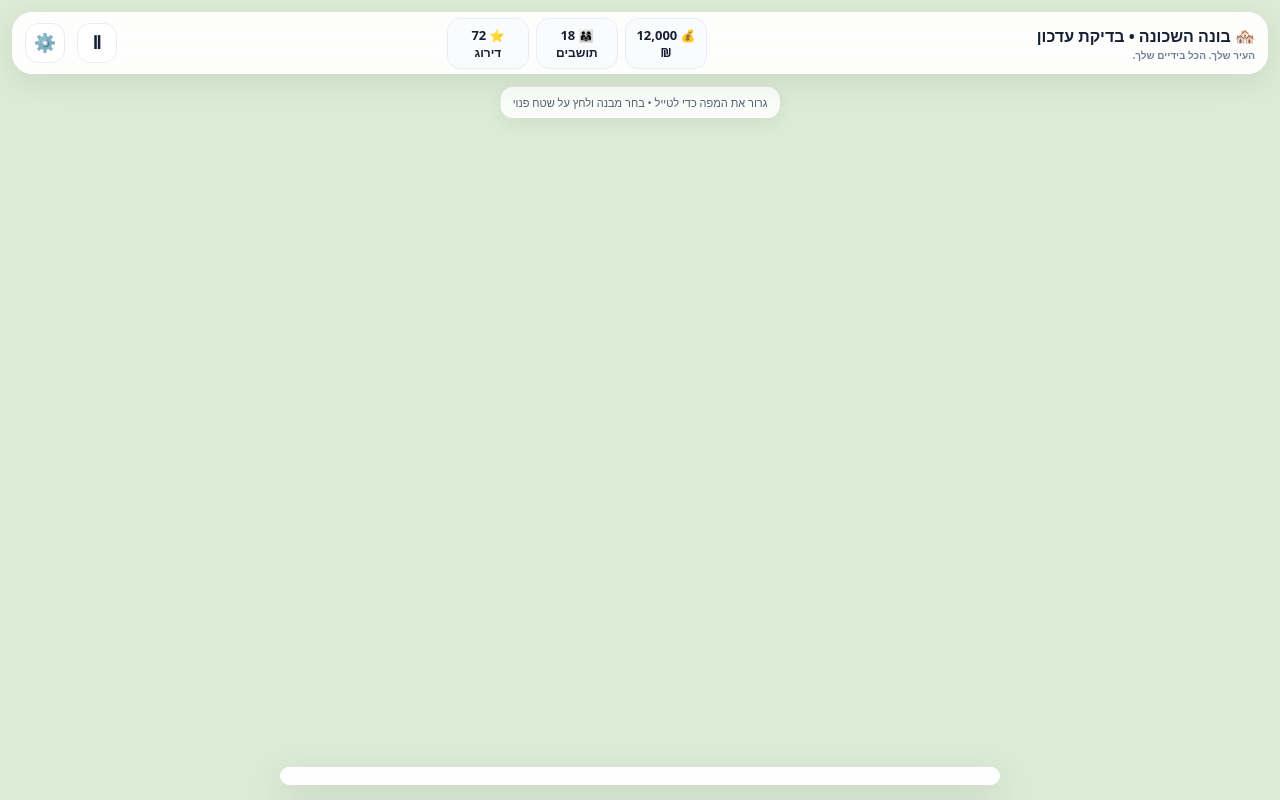
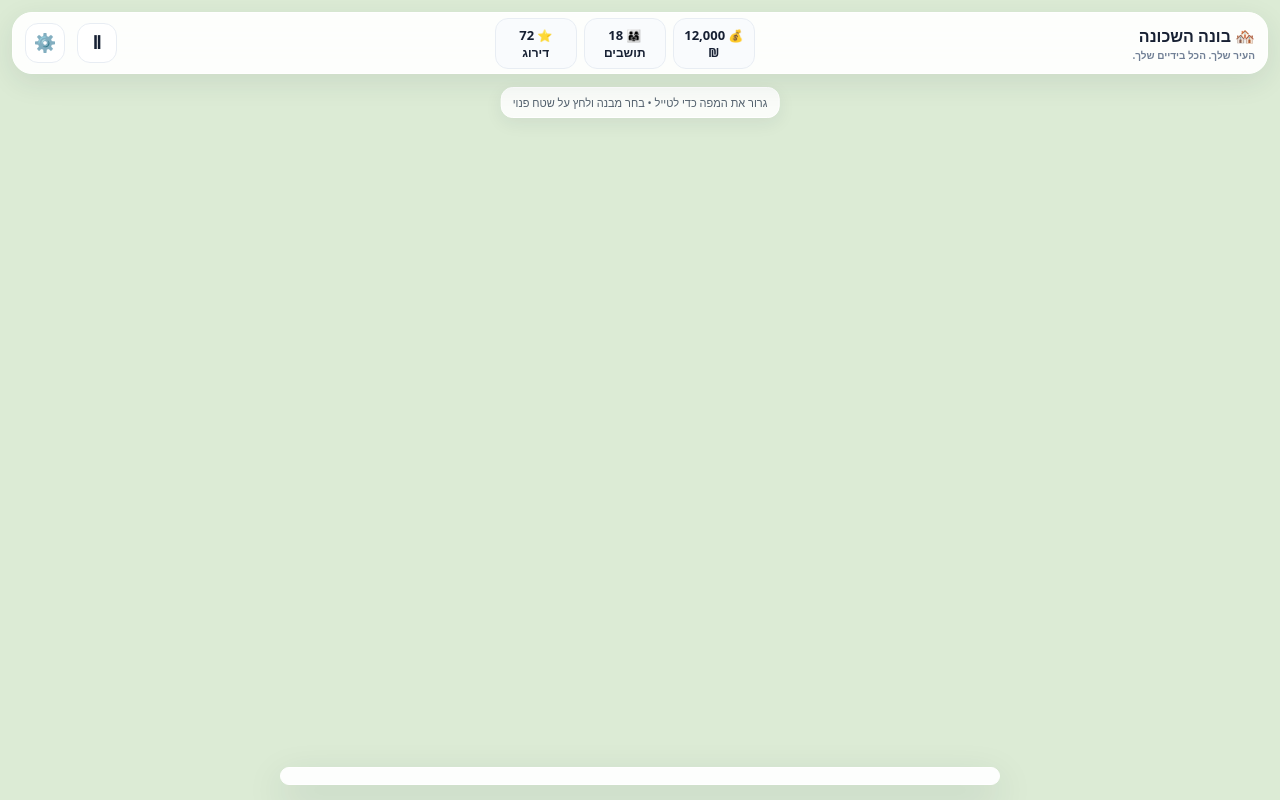
Before and after one commit to ari900630-tech/Neighborhood-builder-, a website: page index.html in a window 1280 px wide. Drawn offline with Linux system fonts and the light colour scheme.

Commit message:
Publish test: restore normal title

```diff
--- a/index.html
+++ b/index.html
@@ -43,7 +43,7 @@ body{min-height:100dvh;width:100vw}
 <div id="app">
 <canvas id="game"></canvas>
 <header class="top">
-  <div class="logo">🏘️ בונה השכונה • בדיקת עדכון<span>העיר שלך. הכל בידיים שלך.</span></div>
+  <div class="logo">🏘️ בונה השכונה<span>העיר שלך. הכל בידיים שלך.</span></div>
   <div class="stats">
     <div class="stat">💰 <b id="money">12,000</b><br>₪</div>
     <div class="stat">👨‍👩‍👧 <b id="pop">18</b><br>תושבים</div>
```
